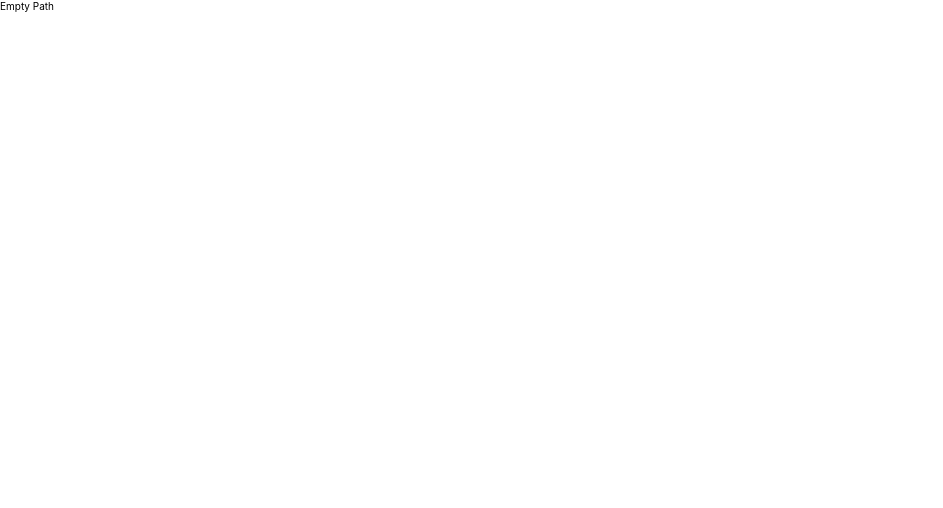
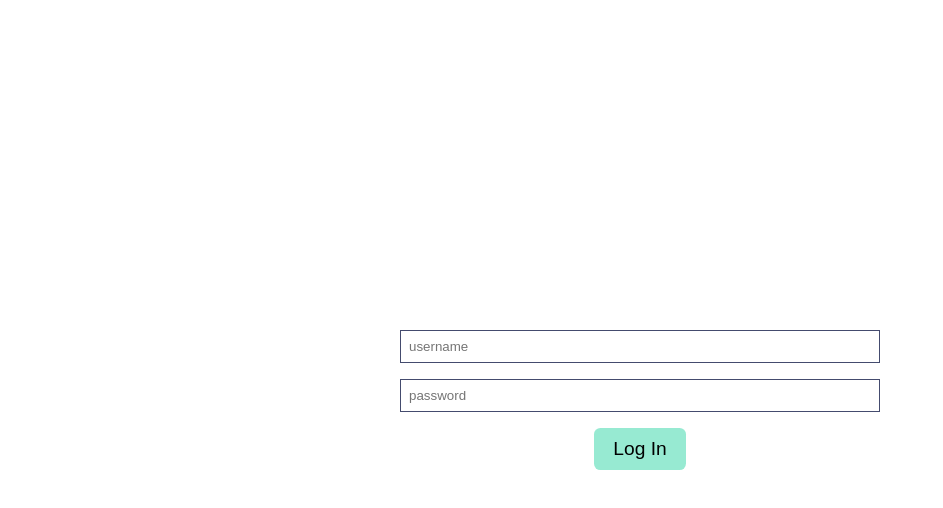
Before and after one commit to bundleofivan/animonogatari, a React (Create React App) app: page / in a window 1280 px wide. Shown: the top 508 px of the page, without its empty margins (0-943 px from the left). Built offline with nearby package versions, Linux system fonts and the light colour scheme.

Commit message:
overrode border styling for input on login view

```diff
--- a/src/App.tsx
+++ b/src/App.tsx
@@ -9,7 +9,7 @@ import Login from 'views/Login'
 const Paths = () => {
   return (
     <Routes>
-      <Route path='/login' element={<Login />} />
+      <Route path='/' element={<Login />} />
       <Route path='/' element={<div>Empty Path</div>} />
     </Routes>
   )
--- a/src/views/Login/Login.module.scss
+++ b/src/views/Login/Login.module.scss
@@ -1,4 +1,5 @@
 @import 'shared/styles/breakpoints.scss';
+@import 'shared/styles/colors.scss';
 
 .root {
     height: 100%;
@@ -24,4 +25,5 @@
     padding: 0.5rem;
     width: 100%;
     margin-bottom: 1rem;
+    border: solid 0.1rem $independence;
 }
```
